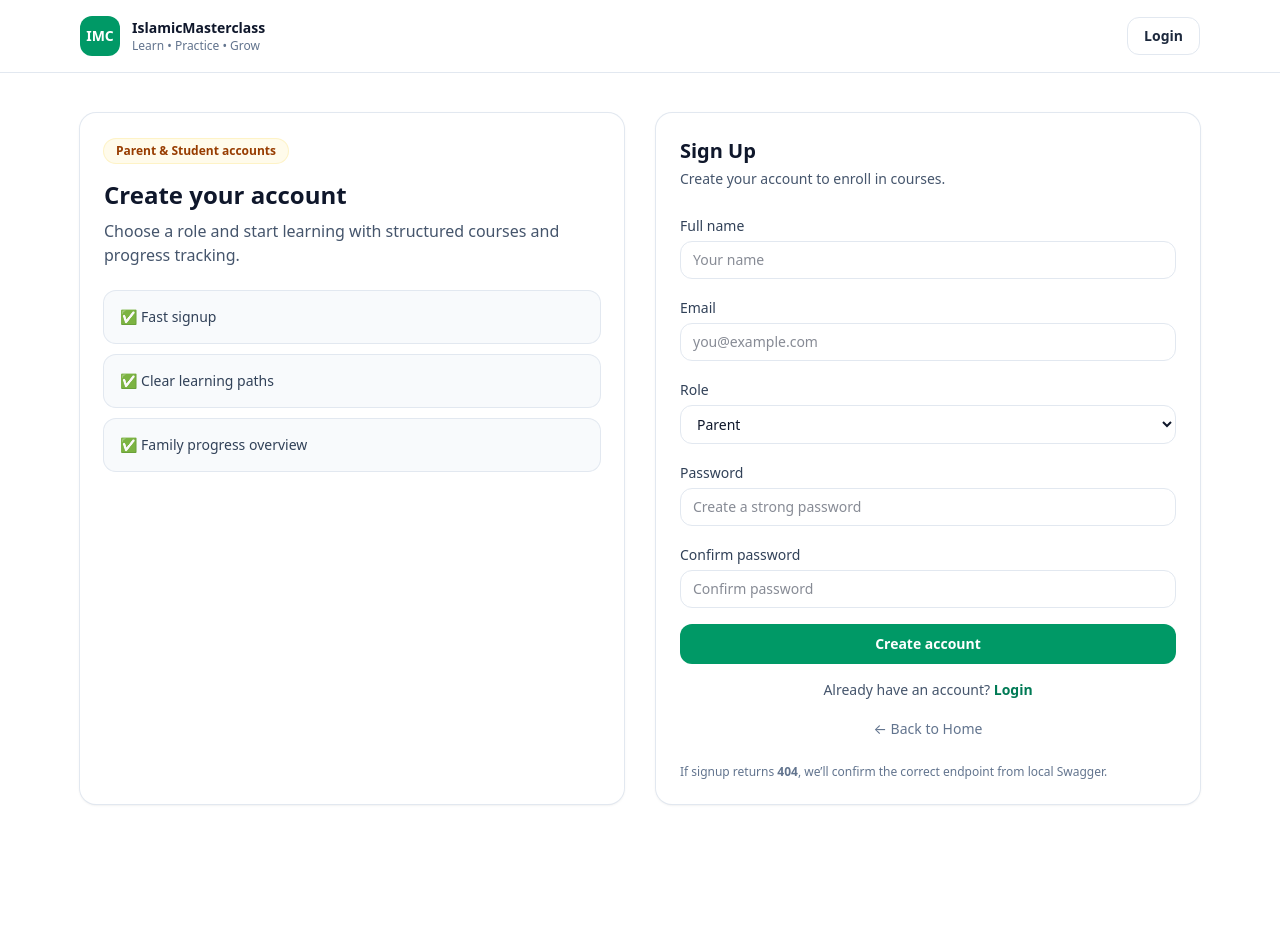
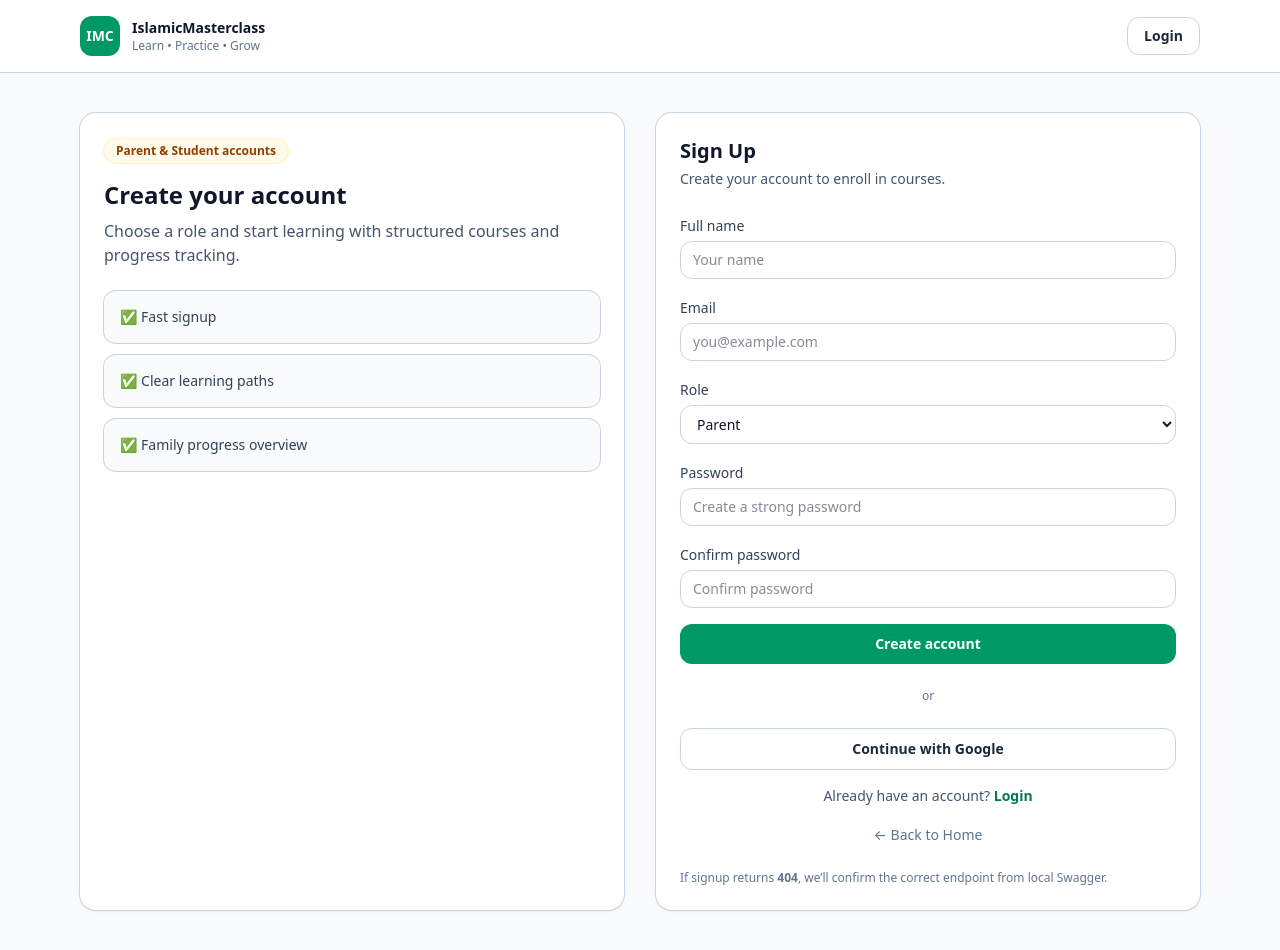
Before and after one commit to episprincipal/islamicmasterclass, a React (Vite) app in the folder ui/: page /signup in a window 1280 px wide. Before the commit the page ends 844 px from the top, so only its background shows below. Built offline with nearby package versions, Linux system fonts and the light colour scheme; no server answers.

Commit message:
Improved page layout

```diff
--- a/ui/src/index.css
+++ b/ui/src/index.css
@@ -25,6 +25,30 @@ body {
   line-height: 1.5;
   -webkit-font-smoothing: antialiased;
   -moz-osx-font-smoothing: grayscale;
+}
+
+/* =========================================================
+   Light theme polish – stronger borders on white
+   ========================================================= */
+:root {
+  --surface-bg: #f8fafc;
+  --surface-border-strong: #cbd5e1; /* slate-300 */
+  --surface-ring-strong: #cbd5e1;   /* slate-300 */
+}
+
+body {
+  background: linear-gradient(180deg, #f8fafc 0%, #eef2f7 100%);
+  color: #0f172a;
+}
+
+.border-slate-200 {
+  --tw-border-opacity: 1;
+  border-color: rgb(203 213 225 / var(--tw-border-opacity));
+}
+
+.ring-slate-200 {
+  --tw-ring-opacity: 1;
+  --tw-ring-color: rgb(203 213 225 / var(--tw-ring-opacity));
 }
 
 /* Links & buttons – neutral defaults */
--- a/ui/src/pages/Home.jsx
+++ b/ui/src/pages/Home.jsx
@@ -95,7 +95,7 @@ export default function Home() {
   }, [q, level, category]);
 
   return (
-    <div className="min-h-screen bg-white text-slate-900">
+    <div className="min-h-screen bg-slate-50 text-slate-900">
       {/* Header (white + emerald) */}
       <header className="sticky top-0 z-50 border-b border-slate-200 bg-white/95 backdrop-blur">
         <div className="mx-auto flex max-w-6xl items-center justify-between px-4 py-3">
@@ -129,7 +129,7 @@ export default function Home() {
 
             <button
               onClick={() => navigate("/login")}
-              className="rounded-xl px-3 py-2 text-sm font-medium text-slate-700 hover:bg-slate-100"
+              className="rounded-xl border border-slate-300 bg-white px-3 py-2 text-sm font-medium text-slate-700 hover:bg-slate-100"
             >
               Login
             </button>
--- a/ui/src/pages/Login.jsx
+++ b/ui/src/pages/Login.jsx
@@ -9,6 +9,8 @@ import api from "../lib/api";
 
 export default function Login() {
   const navigate = useNavigate();
+
+  const googleAuthUrl = `${import.meta.env.VITE_API_BASE_URL || ""}/auth/google`;
 
   const [email, setEmail] = useState("");
   const [password, setPassword] = useState("");
@@ -36,8 +38,16 @@ export default function Login() {
     }
   }
 
+  function onGoogle() {
+    if (!googleAuthUrl || googleAuthUrl === "/auth/google") {
+      alert("Google sign-in URL is not configured. Set VITE_API_BASE_URL.");
+      return;
+    }
+    window.location.href = googleAuthUrl;
+  }
+
   return (
-    <div className="min-h-screen bg-white text-slate-900">
+    <div className="min-h-screen bg-slate-50 text-slate-900">
       <header className="border-b border-slate-200 bg-white">
         <div className="mx-auto flex max-w-6xl items-center justify-between px-4 py-4">
           <Link to="/" className="flex items-center gap-3">
@@ -125,6 +135,18 @@ export default function Login() {
                 {loading ? "Signing in..." : "Sign in"}
               </button>
 
+              <div className="relative py-2 text-center text-xs text-slate-500">
+                <span className="bg-white px-2">or</span>
+              </div>
+
+              <button
+                type="button"
+                onClick={onGoogle}
+                className="flex w-full items-center justify-center gap-2 rounded-xl border border-slate-300 bg-white px-4 py-2.5 text-sm font-semibold text-slate-800 hover:bg-slate-50"
+              >
+                <span>Continue with Google</span>
+              </button>
+
               <div className="flex items-center justify-between text-sm">
                 <button
                   type="button"
--- a/ui/src/pages/Signup.jsx
+++ b/ui/src/pages/Signup.jsx
@@ -9,6 +9,8 @@ import api from "../lib/api";
 
 export default function Signup() {
   const navigate = useNavigate();
+
+  const googleAuthUrl = `${import.meta.env.VITE_API_BASE_URL || ""}/auth/google`;
 
   const [name, setName] = useState("");
   const [email, setEmail] = useState("");
@@ -45,8 +47,16 @@ export default function Signup() {
     }
   }
 
+  function onGoogle() {
+    if (!googleAuthUrl || googleAuthUrl === "/auth/google") {
+      alert("Google sign-up URL is not configured. Set VITE_API_BASE_URL.");
+      return;
+    }
+    window.location.href = googleAuthUrl;
+  }
+
   return (
-    <div className="min-h-screen bg-white text-slate-900">
+    <div className="min-h-screen bg-slate-50 text-slate-900">
       <header className="border-b border-slate-200 bg-white">
         <div className="mx-auto flex max-w-6xl items-center justify-between px-4 py-4">
           <Link to="/" className="flex items-center gap-3">
@@ -167,6 +177,18 @@ export default function Signup() {
                 {loading ? "Creating account..." : "Create account"}
               </button>
 
+              <div className="relative py-2 text-center text-xs text-slate-500">
+                <span className="bg-white px-2">or</span>
+              </div>
+
+              <button
+                type="button"
+                onClick={onGoogle}
+                className="flex w-full items-center justify-center gap-2 rounded-xl border border-slate-300 bg-white px-4 py-2.5 text-sm font-semibold text-slate-800 hover:bg-slate-50"
+              >
+                <span>Continue with Google</span>
+              </button>
+
               <div className="text-center text-sm text-slate-600">
                 Already have an account?{" "}
                 <Link to="/login" className="font-semibold text-emerald-700 hover:underline">
```
